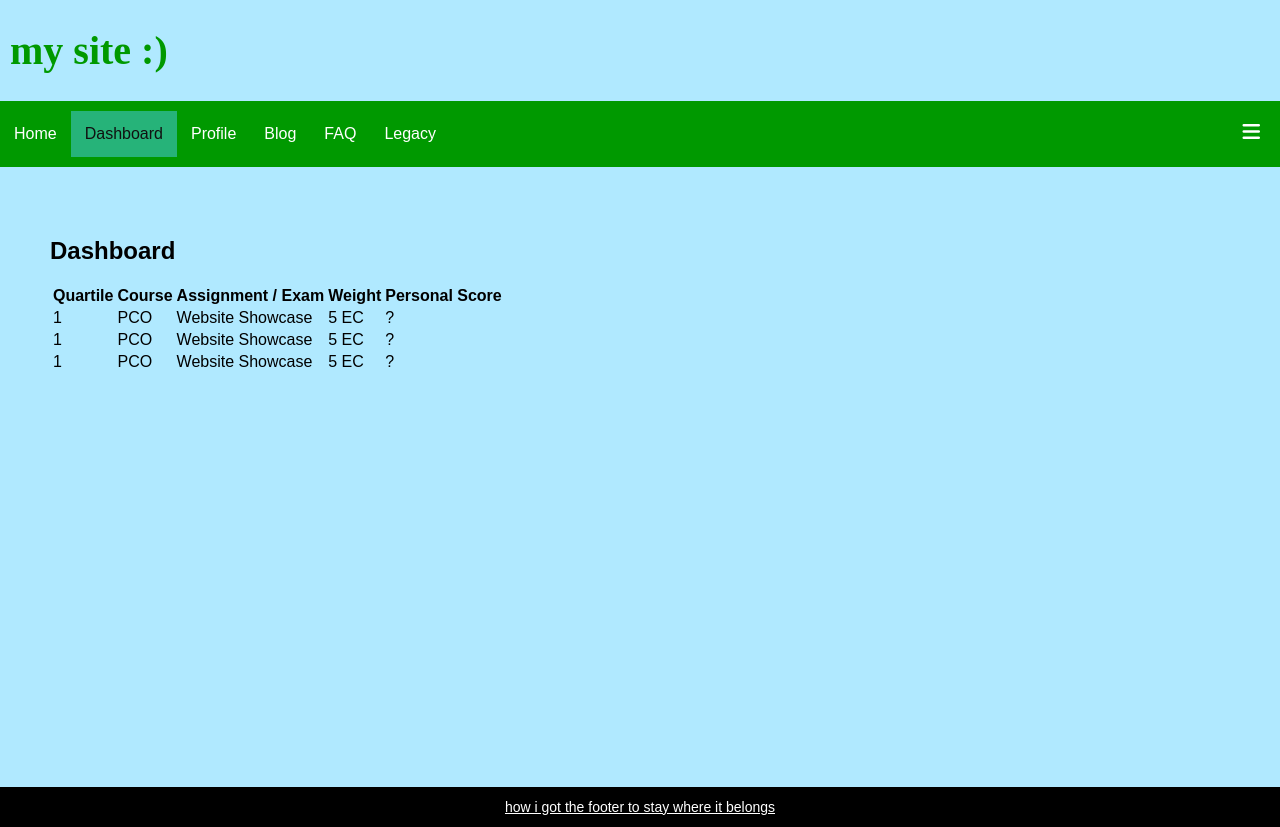
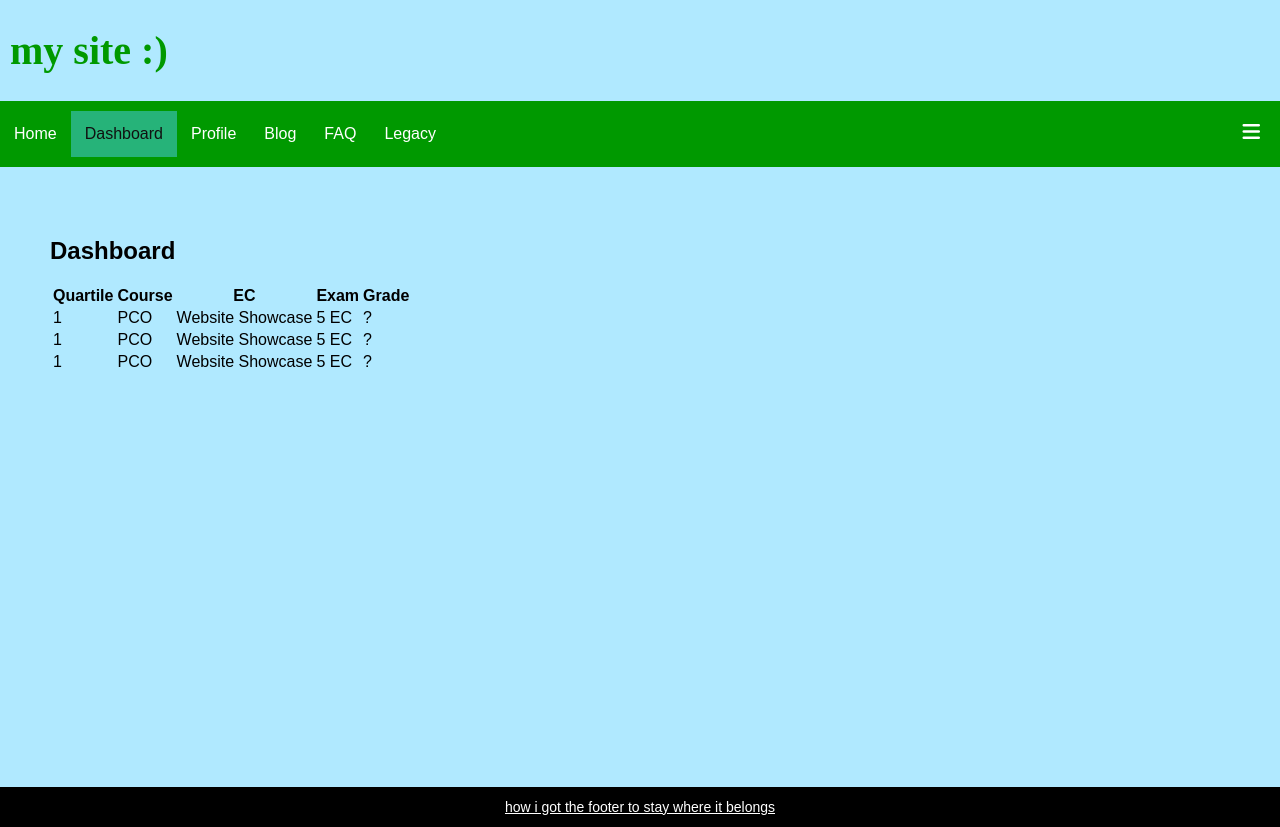
Before and after one commit to Vanishonko/profile, a plain HTML site: page dashboard.html in a window 1280 px wide. Drawn offline with Linux system fonts and the light colour scheme.

Commit message:
fixed headers of dashboard

```diff
--- a/dashboard.html
+++ b/dashboard.html
@@ -46,9 +46,9 @@
 					<tr>
 						<th>Quartile</th>
 						<th>Course</th>
-						<th>Assignment / Exam</th>
-						<th>Weight</th>
-						<th>Personal Score</th>
+						<th>EC</th>
+						<th>Exam</th>
+						<th>Grade</th>
 					</tr>
 					<tr>
 						<td>1</td>
```
